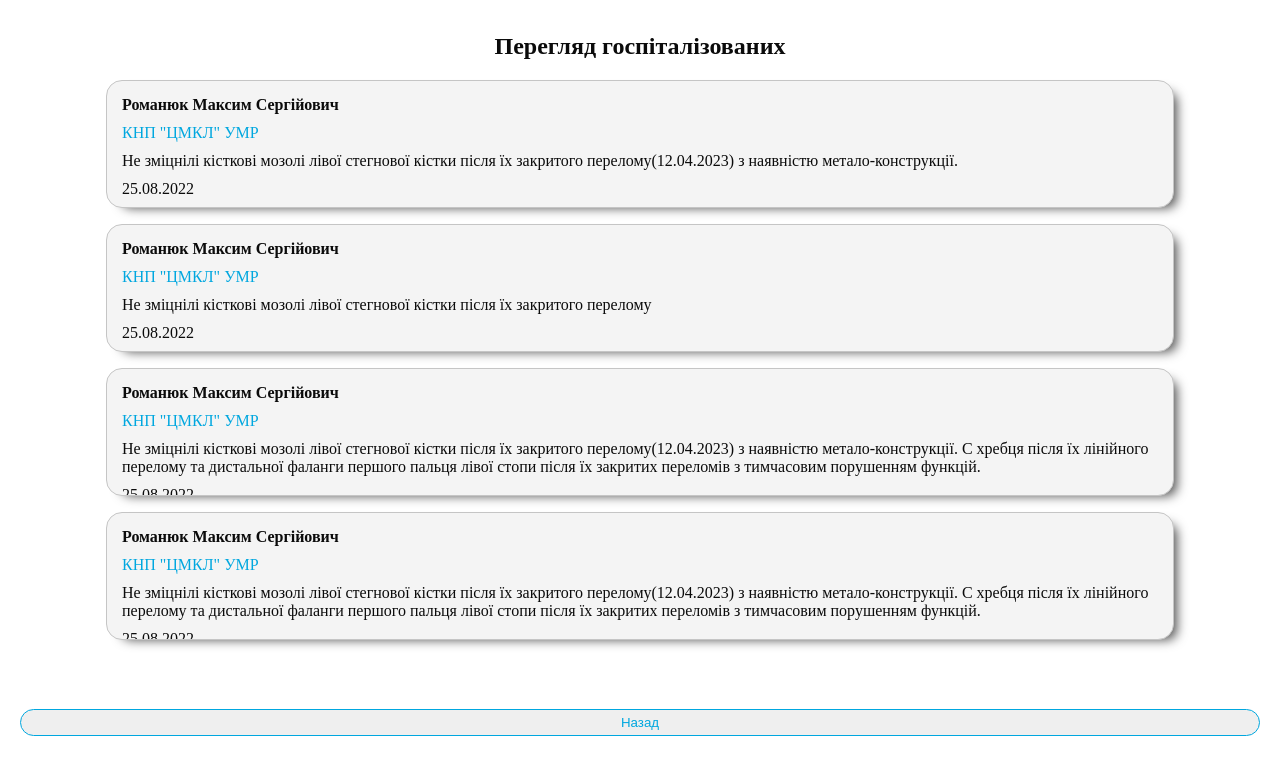
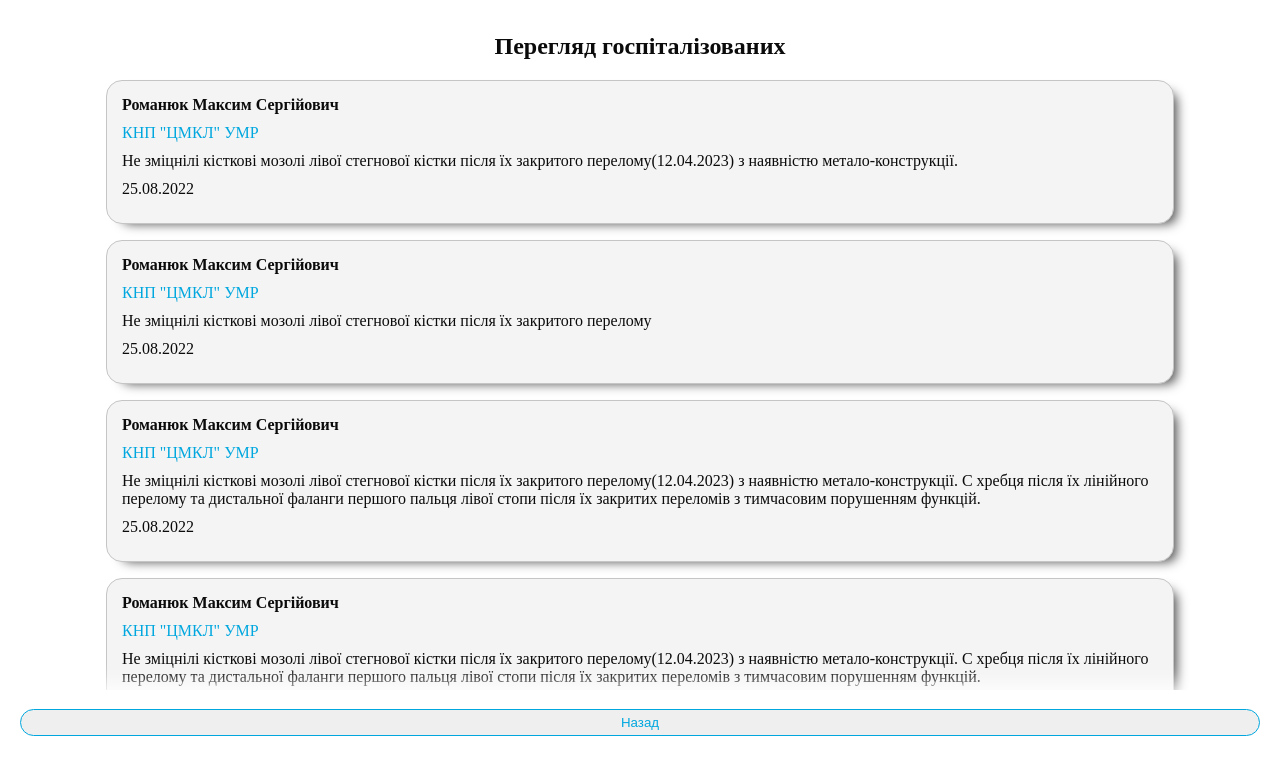
Before and after one commit to niknuzhnyh/medCRM, a plain HTML site: page index.html in a window 1280 px wide. Shown: the part 44-818 px from the top of the page. Drawn offline with Linux system fonts and the light colour scheme.

Commit message:
Update style.css

```diff
--- a/style.css
+++ b/style.css
@@ -108,8 +108,8 @@ input:focus-visible {
 
 .pacientList_item {
     margin-top: 1rem;
-    max-height: 8rem;
-    overflow: hidden;
+    /* max-height: 8rem; */
+    /* overflow: hidden; */
     padding: 15px;
     border: #c5c5c5 1px solid;
     border-radius: 1rem;
```
